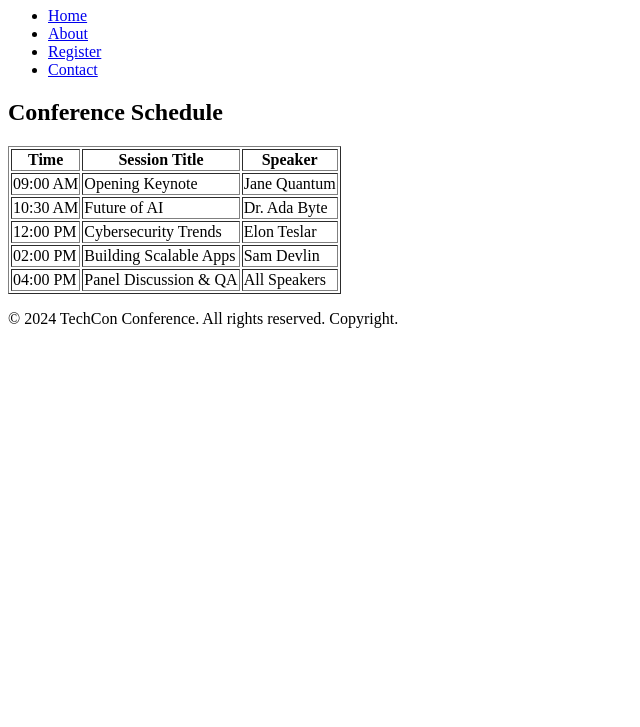
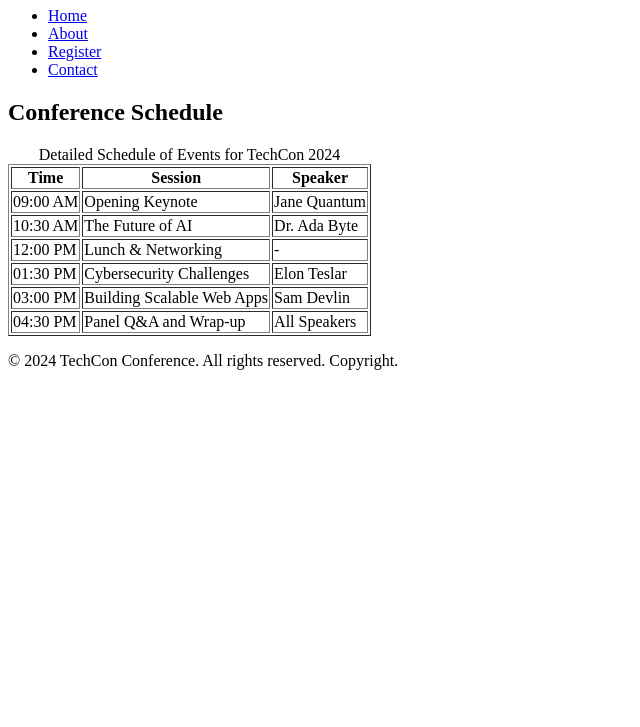
Before and after one commit to vjonah-sys/TechCon_HTML, a plain HTML site: page techcon_website/schedule.html in a window 1280 px wide. Shown: the part 73-800 px from the top of the page, without its empty margins (0-640 px from the left). Drawn offline with Linux system fonts and the light colour scheme.

Commit message:
Add schedule.html

```diff
--- a/techcon_website/schedule.html
+++ b/techcon_website/schedule.html
@@ -3,13 +3,13 @@
 <head>
   <meta charset="UTF-8" />
   <meta name="viewport" content="width=device-width, initial-scale=1.0"/>
-  <title>Schedule - TechCon 2024</title>
+  <title>Schedule for TechCon 2024</title>
 </head>
 <body>
 
   <!-- Header -->
   <header>
-    <h1>TechCon 2024</h1>
+    <h1>Schedule for TechCon 2024</h1>
     <nav>
       <ul>
         <li><a href="index.html">Home</a></li>
@@ -26,11 +26,12 @@
       <h2>Conference Schedule</h2>
 
       <table border="1">
+        <caption>Detailed Schedule of Events for TechCon 2024</caption>
         <thead>
           <tr>
-            <th>Time</th>
-            <th>Session Title</th>
-            <th>Speaker</th>
+            <th scope="col">Time</th>
+            <th scope="col">Session</th>
+            <th scope="col">Speaker</th>
           </tr>
         </thead>
         <tbody>
@@ -41,22 +42,27 @@
           </tr>
           <tr>
             <td>10:30 AM</td>
-            <td>Future of AI</td>
+            <td>The Future of AI</td>
             <td>Dr. Ada Byte</td>
           </tr>
           <tr>
             <td>12:00 PM</td>
-            <td>Cybersecurity Trends</td>
+            <td>Lunch & Networking</td>
+            <td>-</td>
+          </tr>
+          <tr>
+            <td>01:30 PM</td>
+            <td>Cybersecurity Challenges</td>
             <td>Elon Teslar</td>
           </tr>
           <tr>
-            <td>02:00 PM</td>
-            <td>Building Scalable Apps</td>
+            <td>03:00 PM</td>
+            <td>Building Scalable Web Apps</td>
             <td>Sam Devlin</td>
           </tr>
           <tr>
-            <td>04:00 PM</td>
-            <td>Panel Discussion & QA</td>
+            <td>04:30 PM</td>
+            <td>Panel Q&A and Wrap-up</td>
             <td>All Speakers</td>
           </tr>
         </tbody>
```
